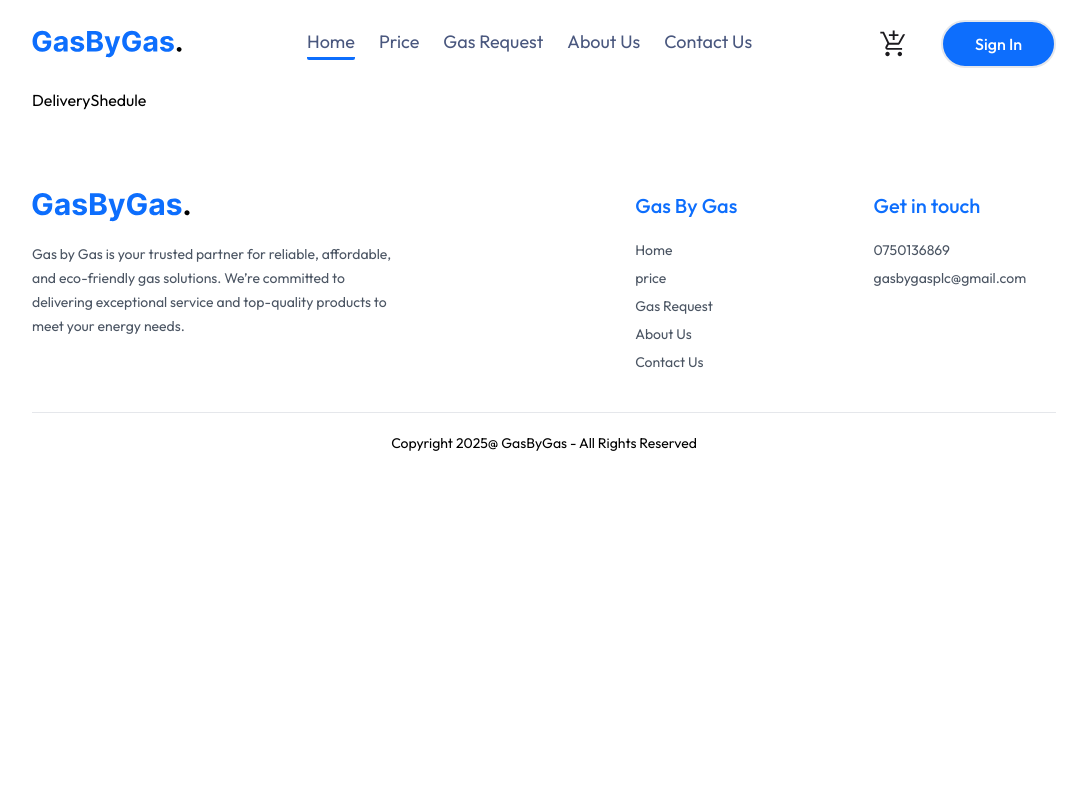
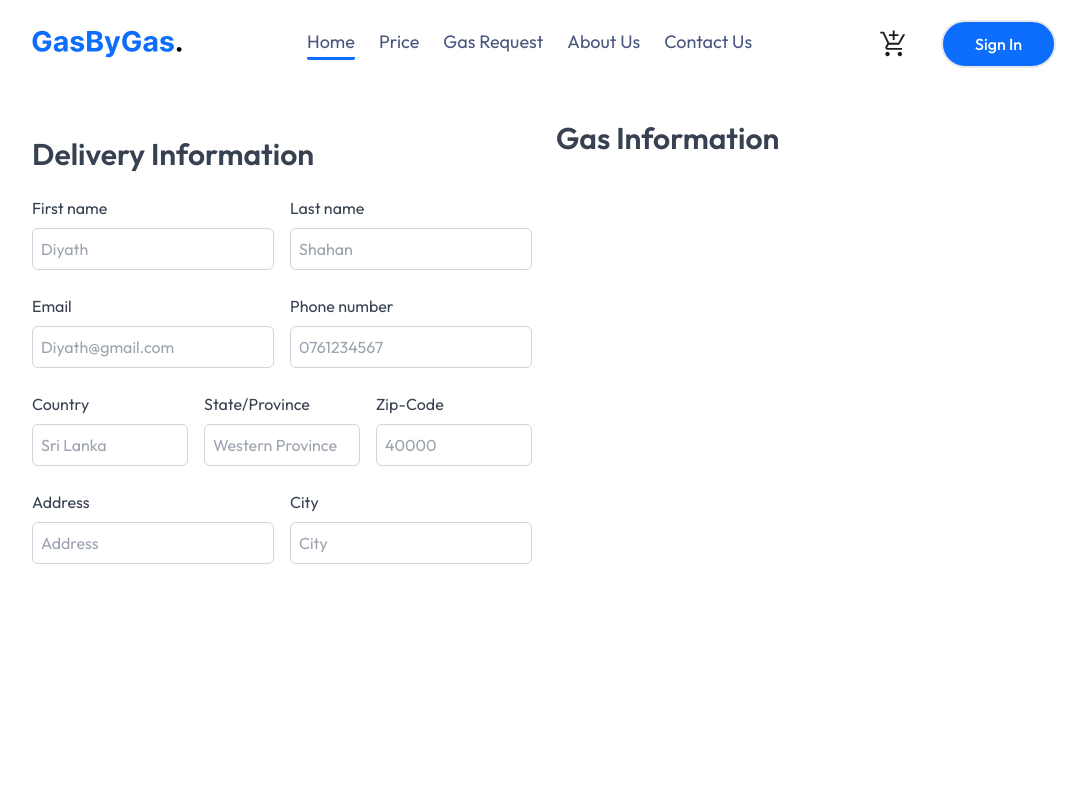
Before and after one commit to gasbygasplc/Supply-Chain-Management-for-Gas-By-Bas-PLC, a React (Vite) app in the folder frontend/: page /delivery-shedule in a window 1280 px wide. Shown: the top 800 px of the page, without its empty margins (96-1183 px from the left). Built offline with nearby package versions, Linux system fonts and the light colour scheme.

Commit message:
Add DeliverySchedule form with user information fields

```diff
--- a/frontend/src/Pages/DeliveryShedule.jsx
+++ b/frontend/src/Pages/DeliveryShedule.jsx
@@ -2,7 +2,119 @@ import React from 'react'
 
 const DeliveryShedule = () => {
   return (
-    <div>DeliveryShedule</div>
+
+    <section className='w-full min-h-screen'>
+
+      <form className='w-full flex flex-col md:flex-row mt-6 gap-6 text-gray-700 text-base'>
+
+        {/* ====================================== Left ========================================= */}
+        <div className='w-full md:w-1/2'>
+
+          <h1 className='font-semibold py-2 text-2xl md:text-3xl my-4' >Delivery Information</h1>
+
+          <div className='w-full flex flex-col gap-6'>
+
+            <div className = ' flex flex-col md:grid md:grid-cols-2 gap-4 w-full'>
+
+              <div className='w-full flex flex-col gap-2'>
+
+                <label className='block' htmlFor="first-name">First name</label>
+
+                <input type="text" className='w-full p-2 border border-gray-300 rounded-md focus:outline-none focus:border-primary' placeholder='Diyath' id='first-name'/>
+
+              </div>
+
+              <div className='w-full flex flex-col gap-2'>
+
+                <label className='block' htmlFor="last-name">Last name</label>
+
+                <input type="text" className='w-full p-2 border border-gray-300 rounded-md focus:outline-none focus:border-primary' placeholder='Shahan' id='last-name'/>
+              </div>
+
+            </div>
+
+            <div className = ' flex flex-col md:grid md:grid-cols-2 gap-4 w-full'>
+
+              <div className='w-full flex flex-col md:col-span-1 gap-2'>
+
+                <label className='block' htmlFor="Email">Email</label>
+
+                <input type="text" className='w-full p-2 border border-gray-300 rounded-md focus:outline-none focus:border-primary' placeholder='Diyath@gmail.com' id='Email' />
+
+              </div>
+              <div className='w-full flex flex-col md:col-span-1 gap-2'>
+
+                <label className='block' htmlFor="Phone">Phone number</label>
+
+                <input type="text" className='w-full p-2 border border-gray-300 rounded-md focus:outline-none focus:border-primary' placeholder='0761234567' id='Phone' />
+
+              </div>
+
+            </div>
+
+            <div className = ' flex flex-col md:grid md:grid-cols-3 gap-4 w-full'>
+
+              <div className='w-full flex flex-col md:col-span-1 gap-2'>
+
+                <label className='block' htmlFor="Country">Country</label>
+
+                <input type="text" className='w-full p-2 border border-gray-300 rounded-md focus:outline-none focus:border-primary'  placeholder='Sri Lanka' id='Country' />
+
+              </div>
+
+              <div className='w-full flex flex-col md:col-span-1 gap-2'>
+
+                <label className='block' htmlFor="State/Province">State/Province</label>
+
+                <input type="text" className='w-full p-2 border border-gray-300 rounded-md focus:outline-none focus:border-primary' placeholder='Western Province' id='State/Province' />
+
+              </div>
+
+              <div className='w-full flex flex-col md:col-span-1 gap-2'>
+
+                <label className='block' htmlFor="Zip-Code">Zip-Code</label>
+
+                <input type="number" className='w-full p-2 border border-gray-300 rounded-md focus:outline-none focus:border-primary' placeholder='40000' id='Zip-Code' />
+
+              </div>
+
+            </div>
+
+
+            <div className = ' flex flex-col md:grid md:grid-cols-2 gap-4 w-full'>
+
+              <div className='w-full flex flex-col md:col-span-1 gap-2'>
+
+                <label className='block' htmlFor="Address">Address</label>
+
+                <input type="text" className='w-full p-2 border border-gray-300 rounded-md focus:outline-none focus:border-primary' placeholder='Address' />
+
+              </div>
+
+              <div className='w-full flex flex-col md:col-span-1 gap-2'>
+
+                <label className='block' htmlFor="City">City</label>
+
+                <input type="text" className='w-full p-2 border border-gray-300 rounded-md focus:outline-none focus:border-primary' placeholder='City' />
+
+              </div>
+
+            </div>
+
+          </div>
+
+        </div>
+
+        {/* ====================================== Right ========================================= */}
+
+        <div className='w-full md:w-1/2'>
+
+          <h1 className='font-semibold py-2 text-2xl md:text-3xl' >Gas  Information</h1>
+
+        </div>
+      </form>
+
+    </section>
   )
 }
 
```
